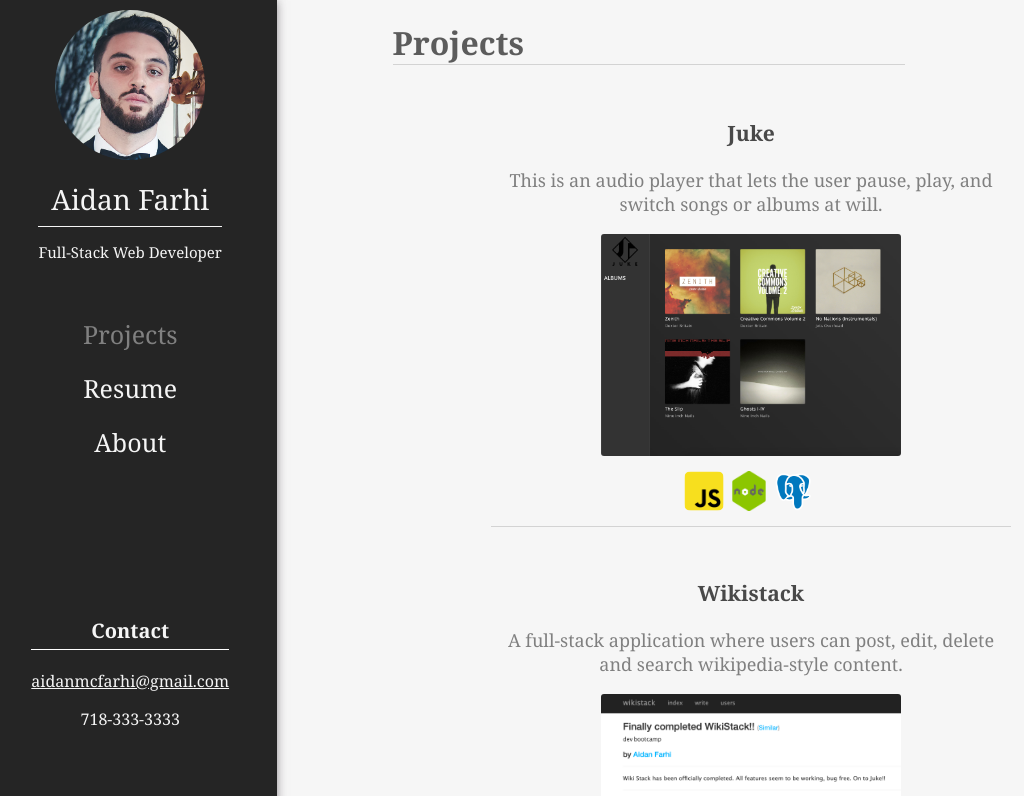
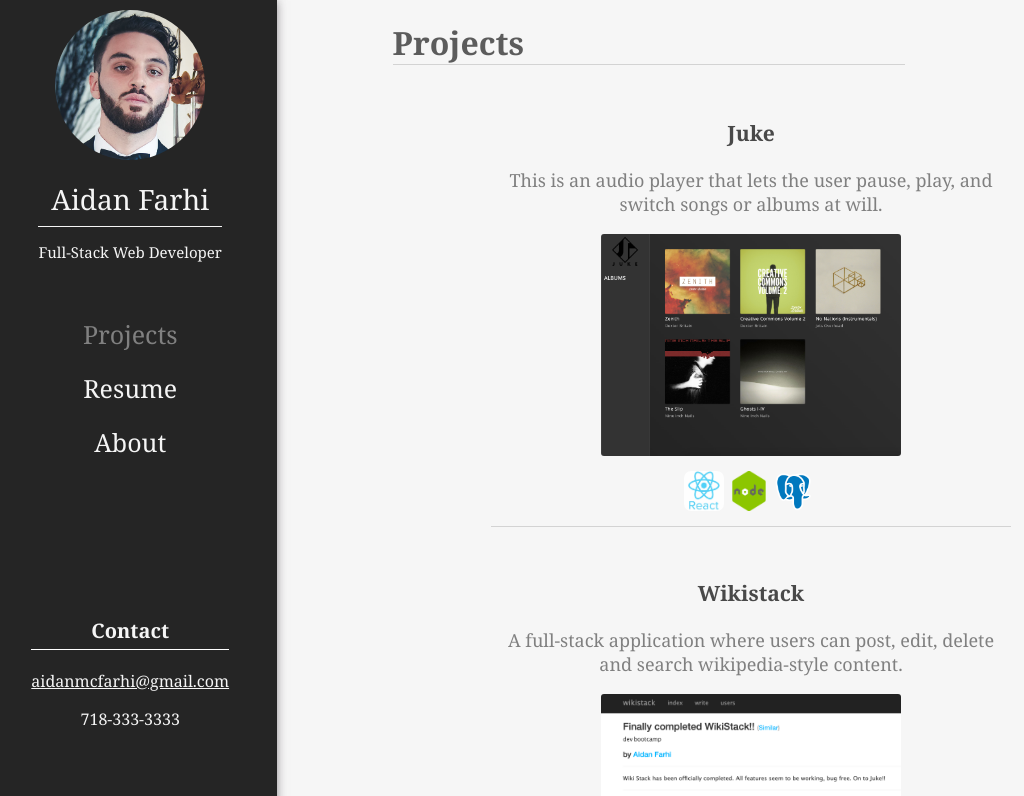
Before and after one commit to AidanFarhi/portfolio, a React (Create React App) app: page /projects in a window 1280 px wide. Shown: the top 796 px of the page, without its empty margins (17-1041 px from the left). Built offline with nearby package versions, Linux system fonts and the light colour scheme.

Commit message:
changed icon

```diff
--- a/src/components/Projects.js
+++ b/src/components/Projects.js
@@ -10,7 +10,7 @@ import jsIcon from './icons/js.png'
 import nodeIcon from './icons/node.png'
 import cssIcon from './icons/css.jpg'
 import postG from './icons/postgresIcon.png'
-// test
+
 export default function Projects() {
     return (
         <div className='projects-main-div'>
@@ -24,7 +24,7 @@ export default function Projects() {
                     <img className='project-image'alt='test' src={juke}/>
                 </a>
                 <div className='icons'>
-                    <img alt='icon' src={jsIcon}/>
+                    <img alt='icon' src={reactIcon}/>
                     <img alt='icon' src={nodeIcon}/>
                     <img alt='icon' src={postG}/>
                 </div>
```
